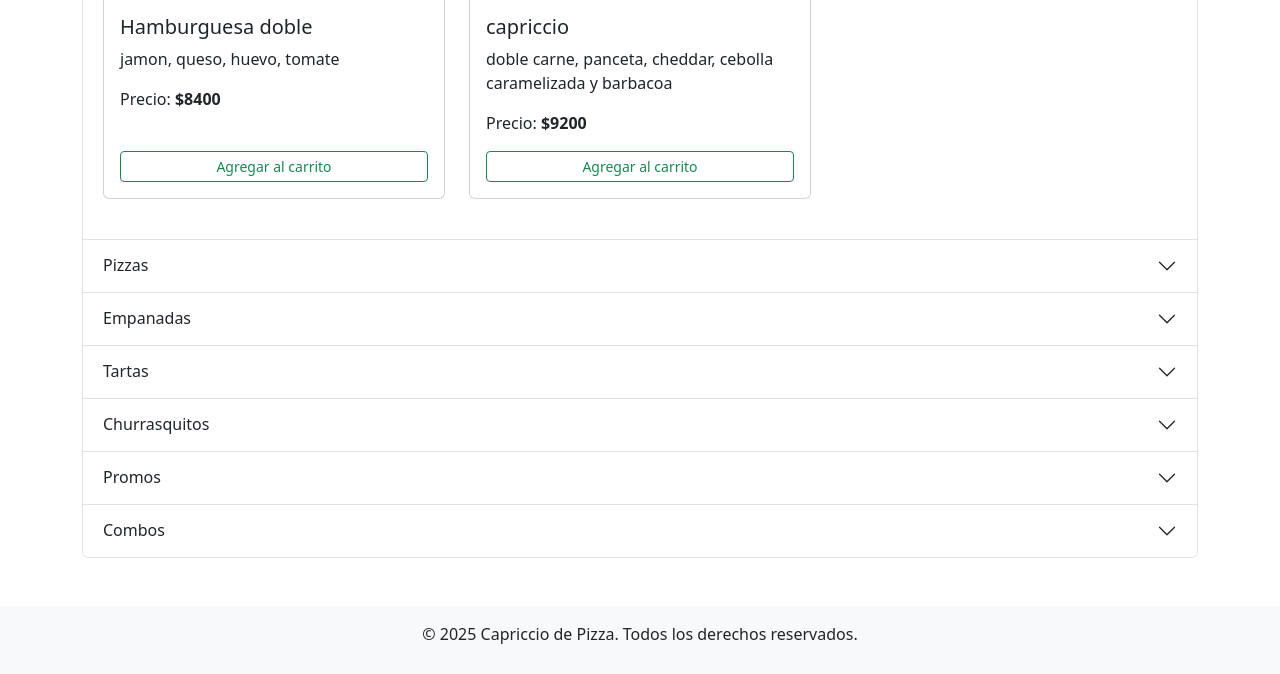
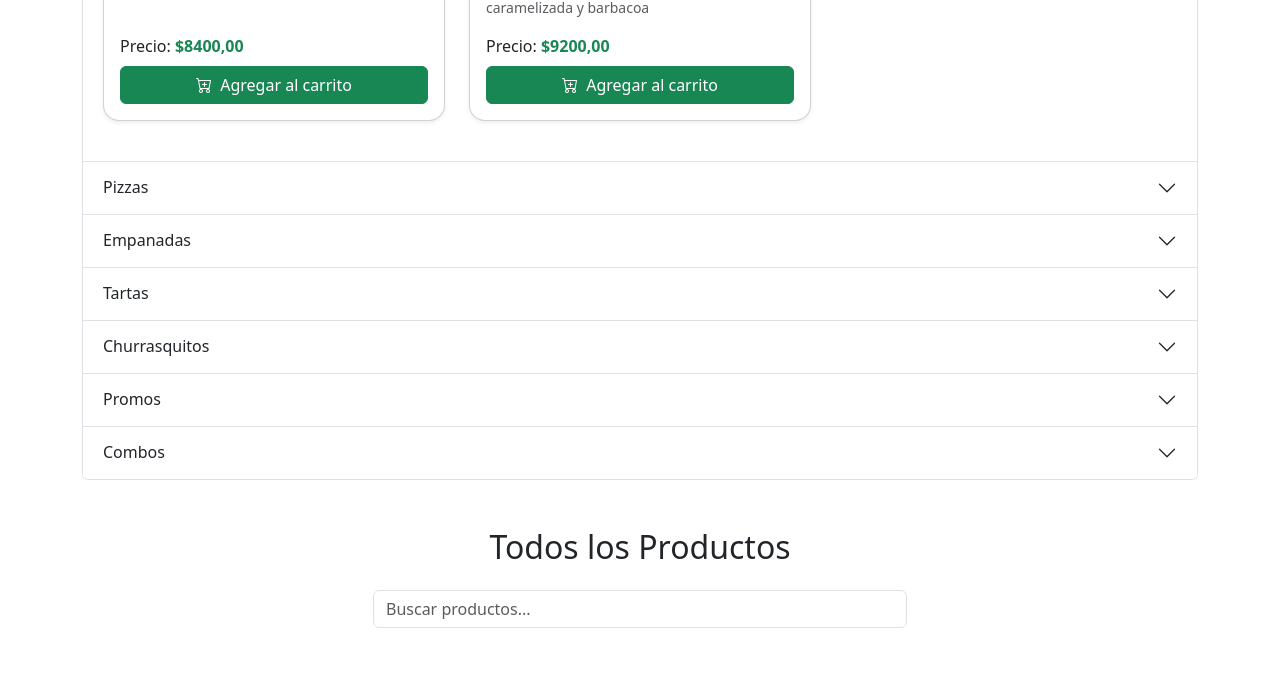
Before and after one commit to CristianMarcus/CapriccioDePizza, a Django app: page / in a window 1280 px wide, after a click on "Hamburguesas". Shown: the part 911-1585 px from the top of the page. Run offline with Django 5.2, Linux system fonts and the light colour scheme; some libraries are stand-ins or nearby versions.

Commit message:
Actualiza las rutas de las imágenes de los productos en los archivos JSON, mejora el diseño de las tarjetas de productos y agrega un buscador en la página de inicio. También se combinan todos los productos en una lista para facilitar su manejo en la vista.

```diff
--- a/carta_digital/templates/carta_digital/base.html
+++ b/carta_digital/templates/carta_digital/base.html
@@ -7,16 +7,15 @@
     <meta name="viewport" content="width=device-width, initial-scale=1.0">
     <title>{% block title %}Capriccio de Pizza{% endblock %}</title>
 
-    <!-- Estilos -->
     <link rel="stylesheet" href="https://cdn.jsdelivr.net/npm/bootstrap@5.3.0/dist/css/bootstrap.min.css">
     <link rel="stylesheet" href="https://cdn.jsdelivr.net/npm/bootstrap-icons@1.10.5/font/bootstrap-icons.css">
 
-    <!-- Tema dinámico -->
-    <link rel="stylesheet" id="theme-style" href="{% static 'css/style.css' %}">
+    <link rel="stylesheet" href="{% static 'css/style.css' %}" id="light-style">
+    <link rel="stylesheet" href="{% static 'css/dark_style.css' %}" id="dark-style" disabled>
     <link rel="stylesheet" href="{% static 'css/floating-cart.css' %}">
 </head>
 
-<body>
+<body id="mainBody" class="light-mode">
     <header>
         <nav class="navbar navbar-expand-lg navbar-light bg-light">
             <div class="container">
@@ -27,11 +26,17 @@
                 </button>
 
                 <div class="collapse navbar-collapse" id="navbarNav">
-                    <ul class="navbar-nav ms-auto">
+                    <ul class="navbar-nav ms-auto align-items-center">
                         <li class="nav-item"><a class="nav-link" href="/">Home</a></li>
                         <li class="nav-item">
-                            <button id="toggle-dark-mode" class="btn btn-outline-dark ms-3">Modo oscuro</button>
+                            <div class="form-check form-switch d-flex align-items-center" id="theme-toggle-wrapper">
+                                <input class="form-check-input" type="checkbox" id="theme-toggle">
+                                <label class="form-check-label ms-2" for="theme-toggle">
+                                    <i id="theme-toggle-icon" class="bi bi-moon-fill"></i>
+                                </label>
+                            </div>
                         </li>
+
                         <li class="nav-item cart-icon">
                             <a href="#" id="cart-toggle" class="nav-link position-relative">
                                 <i class="bi bi-cart-fill" style="font-size: 1.5rem;"></i>
@@ -53,7 +58,6 @@
         <p>&copy; 2025 Capriccio de Pizza. Todos los derechos reservados.</p>
     </footer>
 
-    <!-- Carrito flotante -->
     <div class="floating-cart-icon" id="floating-cart">
         <i class="bi bi-cart-fill"></i>
         <span class="cart-count" id="floating-cart-count">0</span>
@@ -62,10 +66,96 @@
             <ul class="list-unstyled mb-2" id="cart-items"></ul>
             <p class="fw-bold mb-2">Total: $<span id="total-price">0.00</span></p>
             <button class="btn btn-sm btn-outline-danger w-100" id="clear-cart-button">Vaciar carrito</button>
+            <button id="btnFinalizarPedido" class="btn btn-sm btn-primary w-100 mt-2" data-bs-toggle="modal"
+                data-bs-target="#pedidoModal">
+                Finalizar pedido
+            </button>
         </div>
     </div>
 
-    <!-- Scripts -->
+    {% block extra_modals %}
+    <div class="modal fade" id="pedidoModal" tabindex="-1" aria-labelledby="pedidoModalLabel" aria-hidden="true">
+        <div class="modal-dialog">
+            <div class="modal-content">
+                <div class="modal-header">
+                    <h5 class="modal-title" id="pedidoModalLabel">Finalizar pedido</h5>
+                    <button type="button" class="btn-close" data-bs-dismiss="modal" aria-label="Cerrar"></button>
+                </div>
+                <div class="modal-body">
+                    <form id="pedidoForm" class="p-4 bg-light rounded shadow-sm">
+
+                        <div class="mb-3">
+                            <label for="nombreCliente" class="form-label">Nombre y apellido *</label>
+                            <input type="text" class="form-control" id="nombreCliente" placeholder="Tu nombre completo"
+                                required>
+                        </div>
+
+                        <div class="mb-3">
+                            <label for="direccionCliente" class="form-label">Dirección *</label>
+                            <input type="text" class="form-control" id="direccionCliente" placeholder="Ej: Calle 123"
+                                required>
+                        </div>
+
+                        <div class="mb-3">
+                            <label for="entreCalles" class="form-label">Entre calles *</label>
+                            <input type="text" class="form-control" id="entreCalles"
+                                placeholder="Ej: Entre San Martín y Belgrano" required>
+                        </div>
+
+                        <div class="mb-3">
+                            <label class="form-label d-block">Modo de compra *</label>
+                            <div class="form-check form-check-inline">
+                                <input class="form-check-input" type="radio" name="modoCompra" id="modoDelivery"
+                                    value="Delivery" required>
+                                <label class="form-check-label" for="modoDelivery">Delivery</label>
+                            </div>
+                            <div class="form-check form-check-inline">
+                                <input class="form-check-input" type="radio" name="modoCompra" id="modoRetiro"
+                                    value="Retiro en el local" required>
+                                <label class="form-check-label" for="modoRetiro">Retiro en el local</label>
+                            </div>
+                        </div>
+
+                        <div class="form-group mb-3">
+                            <label><strong>Método de pago:</strong></label><br>
+                            <label><input type="radio" name="metodoPago" value="efectivo" required> Efectivo</label><br>
+                            <label><input type="radio" name="metodoPago" value="mercadopago" required>
+                                MercadoPago</label>
+                        </div>
+
+                        <div id="mensajeEfectivo" class="alert alert-success mt-3" style="display: none;">
+                            Recordá tener el dinero justo para agilizar la entrega.
+                        </div>
+
+                        <div id="aliasMercadoPago" class="alert alert-info mt-3" style="display: none;">
+                            <p>
+                                Transferir a alias: <strong>Solicitar..</strong><br>
+                                <a href="https://www.mercadopago.com.ar/" target="_blank"
+                                    class="btn btn-outline-primary mt-2">
+                                    Abrir en MercadoPago
+                                </a>
+                            </p>
+
+                        </div>
+
+                        <div class="mb-3">
+                            <label for="comentarios" class="form-label">Comentarios</label>
+                            <textarea class="form-control" id="comentarios" rows="3"
+                                placeholder="¿Algo que deberíamos saber?"></textarea>
+                        </div>
+
+                        <button type="submit" class="btn btn-success w-100">
+                            <i class="bi bi-whatsapp"></i> Enviar pedido por WhatsApp
+                        </button>
+
+                    </form>
+                </div>
+            </div>
+        </div>
+    </div>
+
+    {% endblock %}
+
     <script src="https://code.jquery.com/jquery-3.6.0.min.js"></script>
     <script src="https://cdnjs.cloudflare.com/ajax/libs/jqueryui/1.12.1/jquery-ui.min.js"></script>
     <script src="https://cdn.jsdelivr.net/npm/bootstrap@5.3.0/dist/js/bootstrap.bundle.min.js"></script>
--- a/carta_digital/templates/carta_digital/home.html
+++ b/carta_digital/templates/carta_digital/home.html
@@ -1,9 +1,6 @@
 {% extends 'carta_digital/base.html' %}
 {% load static %}
 {% block title %}Inicio - Capriccio de Pizza{% endblock %}
-<head>
-<link rel="stylesheet" href="{% static '/css/home.css' %}">
-</head>
 
 
 {% block content %}
@@ -13,11 +10,14 @@
 <div class="accordion" id="accordionCarta">
     <div class="accordion-item">
         <h2 class="accordion-header" id="headingPlatosEspeciales">
-                    <button class="accordion-button" type="button" data-bs-toggle="collapse" data-bs-target="#collapsePlatosEspeciales" aria-expanded="true" aria-controls="collapsePlatosEspeciales">
+            <button class="accordion-button" type="button" data-bs-toggle="collapse"
+                data-bs-target="#collapsePlatosEspeciales" aria-expanded="true"
+                aria-controls="collapsePlatosEspeciales">
                 Platos Especiales
             </button>
         </h2>
-                <div id="collapsePlatosEspeciales" class="accordion-collapse collapse show" aria-labelledby="headingPlatosEspeciales" data-bs-parent="#accordionCarta">
+        <div id="collapsePlatosEspeciales" class="accordion-collapse collapse show"
+            aria-labelledby="headingPlatosEspeciales" data-bs-parent="#accordionCarta">
             <div class="accordion-body">
                 <div id="platos-especiales-container" class="row">
                     {% for plato in platos_especiales %}
@@ -30,11 +30,13 @@
 
     <div class="accordion-item">
         <h2 class="accordion-header" id="headingHamburguesas">
-                    <button class="accordion-button collapsed" type="button" data-bs-toggle="collapse" data-bs-target="#collapseHamburguesas" aria-expanded="false" aria-controls="collapseHamburguesas">
+            <button class="accordion-button collapsed" type="button" data-bs-toggle="collapse"
+                data-bs-target="#collapseHamburguesas" aria-expanded="false" aria-controls="collapseHamburguesas">
                 Hamburguesas
             </button>
         </h2>
-                <div id="collapseHamburguesas" class="accordion-collapse collapse" aria-labelledby="headingHamburguesas" data-bs-parent="#accordionCarta">
+        <div id="collapseHamburguesas" class="accordion-collapse collapse" aria-labelledby="headingHamburguesas"
+            data-bs-parent="#accordionCarta">
             <div class="accordion-body">
                 <div id="hamburguesas-container" class="row">
                     {% for hamburguesa in hamburguesas %}
@@ -47,11 +49,13 @@
 
     <div class="accordion-item">
         <h2 class="accordion-header" id="headingPizzas">
-                    <button class="accordion-button collapsed" type="button" data-bs-toggle="collapse" data-bs-target="#collapsePizzas" aria-expanded="false" aria-controls="collapsePizzas">
+            <button class="accordion-button collapsed" type="button" data-bs-toggle="collapse"
+                data-bs-target="#collapsePizzas" aria-expanded="false" aria-controls="collapsePizzas">
                 Pizzas
             </button>
         </h2>
-                <div id="collapsePizzas" class="accordion-collapse collapse" aria-labelledby="headingPizzas" data-bs-parent="#accordionCarta">
+        <div id="collapsePizzas" class="accordion-collapse collapse" aria-labelledby="headingPizzas"
+            data-bs-parent="#accordionCarta">
             <div class="accordion-body">
                 <div id="pizzas-container" class="row">
                     {% for pizza in pizzas %}
@@ -64,11 +68,13 @@
 
     <div class="accordion-item">
         <h2 class="accordion-header" id="headingEmpanadas">
-                    <button class="accordion-button collapsed" type="button" data-bs-toggle="collapse" data-bs-target="#collapseEmpanadas" aria-expanded="false" aria-controls="collapseEmpanadas">
+            <button class="accordion-button collapsed" type="button" data-bs-toggle="collapse"
+                data-bs-target="#collapseEmpanadas" aria-expanded="false" aria-controls="collapseEmpanadas">
                 Empanadas
             </button>
         </h2>
-                <div id="collapseEmpanadas" class="accordion-collapse collapse" aria-labelledby="headingEmpanadas" data-bs-parent="#accordionCarta">
+        <div id="collapseEmpanadas" class="accordion-collapse collapse" aria-labelledby="headingEmpanadas"
+            data-bs-parent="#accordionCarta">
             <div class="accordion-body">
                 <div id="empanadas-container" class="row">
                     {% for empanada in empanadas %}
@@ -80,12 +86,14 @@
     </div>
 
     <div class="accordion-item">
-                <h2 class="accordion-header" id="headingTartas">  {# Sección de Tartas #}
-                    <button class="accordion-button collapsed" type="button" data-bs-toggle="collapse" data-bs-target="#collapseTartas" aria-expanded="false" aria-controls="collapseTartas">
+        <h2 class="accordion-header" id="headingTartas"> {# Sección de Tartas #}
+            <button class="accordion-button collapsed" type="button" data-bs-toggle="collapse"
+                data-bs-target="#collapseTartas" aria-expanded="false" aria-controls="collapseTartas">
                 Tartas
             </button>
         </h2>
-                <div id="collapseTartas" class="accordion-collapse collapse" aria-labelledby="headingTartas" data-bs-parent="#accordionCarta">
+        <div id="collapseTartas" class="accordion-collapse collapse" aria-labelledby="headingTartas"
+            data-bs-parent="#accordionCarta">
             <div class="accordion-body">
                 <div id="tartas-container" class="row">
                     {% for tarta in tartas %}
@@ -98,11 +106,13 @@
 
     <div class="accordion-item">
         <h2 class="accordion-header" id="headingChurrasquitos">
-                    <button class="accordion-button collapsed" type="button" data-bs-toggle="collapse" data-bs-target="#collapseChurrasquitos" aria-expanded="false" aria-controls="collapseChurrasquitos">
+            <button class="accordion-button collapsed" type="button" data-bs-toggle="collapse"
+                data-bs-target="#collapseChurrasquitos" aria-expanded="false" aria-controls="collapseChurrasquitos">
                 Churrasquitos
             </button>
         </h2>
-                <div id="collapseChurrasquitos" class="accordion-collapse collapse" aria-labelledby="headingChurrasquitos" data-bs-parent="#accordionCarta">
+        <div id="collapseChurrasquitos" class="accordion-collapse collapse" aria-labelledby="headingChurrasquitos"
+            data-bs-parent="#accordionCarta">
             <div class="accordion-body">
                 <div id="churrasquitos-container" class="row">
                     {% for churrasquito in churrasquitos %}
@@ -115,11 +125,13 @@
 
     <div class="accordion-item">
         <h2 class="accordion-header" id="headingPromos">
-                    <button class="accordion-button collapsed" type="button" data-bs-toggle="collapse" data-bs-target="#collapsePromos" aria-expanded="false" aria-controls="collapsePromos">
+            <button class="accordion-button collapsed" type="button" data-bs-toggle="collapse"
+                data-bs-target="#collapsePromos" aria-expanded="false" aria-controls="collapsePromos">
                 Promos
             </button>
         </h2>
-                <div id="collapsePromos" class="accordion-collapse collapse" aria-labelledby="headingPromos" data-bs-parent="#accordionCarta">
+        <div id="collapsePromos" class="accordion-collapse collapse" aria-labelledby="headingPromos"
+            data-bs-parent="#accordionCarta">
             <div class="accordion-body">
                 <div id="promos-container" class="row">
                     {% for promo in promos %}
@@ -132,11 +144,13 @@
 
     <div class="accordion-item">
         <h2 class="accordion-header" id="headingCombos">
-                    <button class="accordion-button collapsed" type="button" data-bs-toggle="collapse" data-bs-target="#collapseCombos" aria-expanded="false" aria-controls="collapseCombos">
+            <button class="accordion-button collapsed" type="button" data-bs-toggle="collapse"
+                data-bs-target="#collapseCombos" aria-expanded="false" aria-controls="collapseCombos">
                 Combos
             </button>
         </h2>
-                <div id="collapseCombos" class="accordion-collapse collapse" aria-labelledby="headingCombos" data-bs-parent="#accordionCarta">
+        <div id="collapseCombos" class="accordion-collapse collapse" aria-labelledby="headingCombos"
+            data-bs-parent="#accordionCarta">
             <div class="accordion-body">
                 <div id="combos-container" class="row">
                     {% for combo in combos %}
@@ -148,4 +162,27 @@
     </div>
 </div>
 {% endif %}
+
+<!-- Buscador y Filtro -->
+<div class="container my-5">
+    <h2 class="my-4 text-center">Todos los Productos</h2>
+    <div class="row justify-content-center mb-4">
+        <div class="col-md-6">
+            <input type="text" id="buscador-productos" class="form-control" placeholder="Buscar productos...">
+            <div id="resultados-busqueda" class="mb-4"></div>
+        </div>
+    </div>
+
+    <!-- Lista de todos los productos -->
+    <!-- Sección: Todos los Productos -->
+
+    <div class="row justify-content-center" id="todos-los-productos">
+        {% for producto in todos_los_productos %}
+        {% include 'carta_digital/partials/producto_card.html' with producto=producto %}
+        {% endfor %}
+    </div>
+
+    <hr class="my-5">
+
+</div>
 {% endblock %}
--- a/carta_digital/templates/carta_digital/partials/producto_card.html
+++ b/carta_digital/templates/carta_digital/partials/producto_card.html
@@ -1,34 +1,41 @@
 {% load static %}
 
 <div class="col-md-4 mb-4 producto-item">
-    <div class="card h-100">
-        <img src="{% static producto.imagen|default:'img/default-product.png' %}" alt="{{ producto.nombre }}" class="card-img-top">
+    {% with producto.imagen|default:'img/default-product.png' as imagen_url %}
+    <div class="card h-100 shadow-sm rounded-4 overflow-hidden producto-card">
+        <div class="overflow-hidden" style="max-height: 220px;">
+            <img src="{% static imagen_url %}" alt="{{ producto.nombre }}" class="card-img-top producto-img">
+        </div>
         <div class="card-body d-flex flex-column">
-            <h5 class="card-title">{{ producto.nombre }}</h5>
+            <h5 class="card-title fw-bold text-primary-emphasis producto-nombre">{{ producto.nombre }}</h5>
+
 
             {% if producto.descripcion %}
-                <p class="card-text">{{ producto.descripcion }}</p>
+                <p class="card-text text-muted small">{{ producto.descripcion }}</p>
             {% endif %}
 
-            {% if producto.precios and producto.precios|length > 0 %}
-                <p class="card-text">Precio: <strong>${{ producto.precios.0.precio }}</strong></p>
-                <button class="btn btn-sm btn-outline-success mt-auto agregar-carrito"
+            {% if producto.precios and producto.precios|length > 0 and producto.precios.0.precio %}
+                <p class="card-text mt-auto mb-2">Precio: <strong class="text-success">${{ producto.precios.0.precio|floatformat:2 }}</strong></p>
+                <button class="btn btn-success w-100 agregar-carrito"
                         data-id="{{ producto.id }}"
                         data-nombre="{{ producto.nombre }}"
-                        data-precio="{{ producto.precios.0.precio }}"
-                        data-imagen="{% static producto.imagen|default:'img/default-product.png' %}">
-                    Agregar al carrito
+                        data-precio="{{ producto.precios.0.precio|floatformat:2 }}"
+                        data-imagen="{% static imagen_url %}">
+                    <i class="bi bi-cart-plus me-1"></i> Agregar al carrito
                 </button>
             {% elif producto.precio %}
-                <p class="card-text">Precio: <strong>${{ producto.precio }}</strong></p>
-                <button class="btn btn-sm btn-outline-success mt-auto agregar-carrito"
+                <p class="card-text mt-auto mb-2">Precio: <strong class="text-success">${{ producto.precio|floatformat:2 }}</strong></p>
+                <button class="btn btn-success w-100 agregar-carrito"
                         data-id="{{ producto.id }}"
                         data-nombre="{{ producto.nombre }}"
-                        data-precio="{{ producto.precio }}"
-                        data-imagen="{% static producto.imagen|default:'img/default-product.png' %}">
-                    Agregar al carrito
+                        data-precio="{{ producto.precio|floatformat:2 }}"
+                        data-imagen="{% static imagen_url %}">
+                    <i class="bi bi-cart-plus me-1"></i> Agregar al carrito
                 </button>
+            {% else %}
+                <p class="text-danger">Precio no disponible</p>
             {% endif %}
         </div>
     </div>
+    {% endwith %}
 </div>
--- a/carta_digital/views.py
+++ b/carta_digital/views.py
@@ -21,13 +21,20 @@ def home(request):
     empanadas_data = load_json_data('empanadas.json').get('empanadas', [])
     pizzas_data = load_json_data('pizzas.json').get('pizzas', [])
     platos_especiales_raw = load_json_data('platos_especiales.json')
-    tartas_data = load_json_data('tartas.json').get('tartas', []) # Si tienes un archivo de tartas
+    tartas_data = load_json_data('tartas.json').get('tartas', [])
 
     hamburguesas_data = platos_especiales_raw.get('hamburguesas', [])
     churrasquitos_data = platos_especiales_raw.get('churrasquitos', [])
     promos_data = platos_especiales_raw.get('promos', [])
     combos_data = platos_especiales_raw.get('combos', [])
     platos_especiales_data = platos_especiales_raw.get('platosEspeciales', [])
+
+    # Combinar todos los productos en una lista
+    todos_los_productos = (
+        empanadas_data + pizzas_data + platos_especiales_data +
+        hamburguesas_data + churrasquitos_data +
+        promos_data + combos_data + tartas_data
+    )
 
     context = {
         'empanadas': empanadas_data,
@@ -37,6 +44,8 @@ def home(request):
         'churrasquitos': churrasquitos_data,
         'promos': promos_data,
         'combos': combos_data,
-        'tartas': tartas_data, # Si tienes tartas
+        'tartas': tartas_data,
+        'todos_los_productos': todos_los_productos,  # NUEVA clave
     }
+
     return render(request, 'carta_digital/home.html', context)
--- a/pizza_app/settings.py
+++ b/pizza_app/settings.py
@@ -126,7 +126,7 @@ STATICFILES_DIRS = [
  #   os.path.join(BASE_DIR, 'carta_digital', 'static'),
 #]
 
-#STATIC_ROOT = os.path.join(BASE_DIR, 'staticfiles')
+STATIC_ROOT = os.path.join(BASE_DIR, 'staticfiles')
 
 # Default primary key field type
 # https://docs.djangoproject.com/en/5.2/ref/settings/#default-auto-field
```
Also changed, not shown: carta_digital/data/empanadas.json (+27 -27 lines), carta_digital/data/platos_especiales.json (+25 -25 lines). Lines whose indentation alone changed are shown as unchanged.
